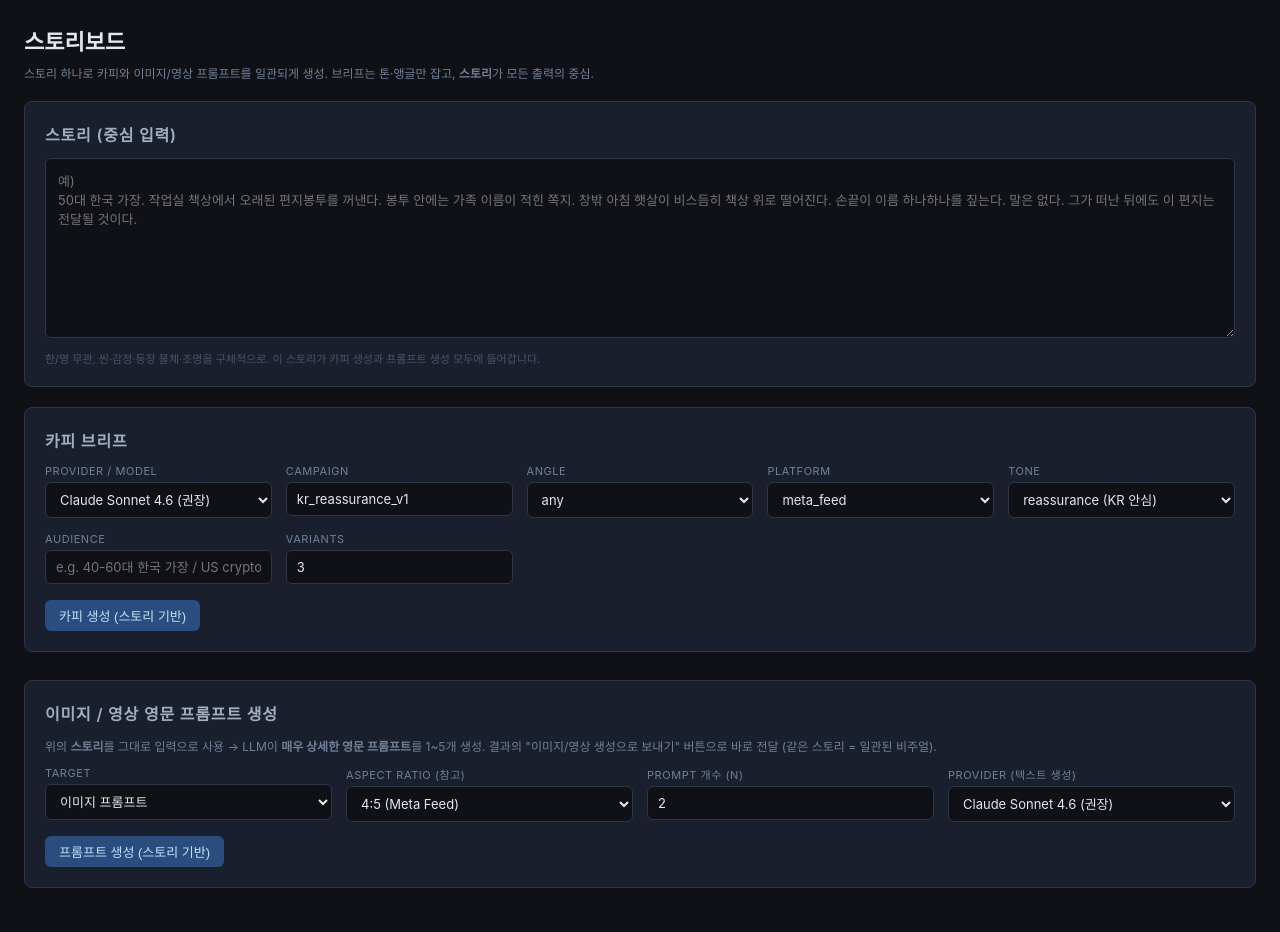
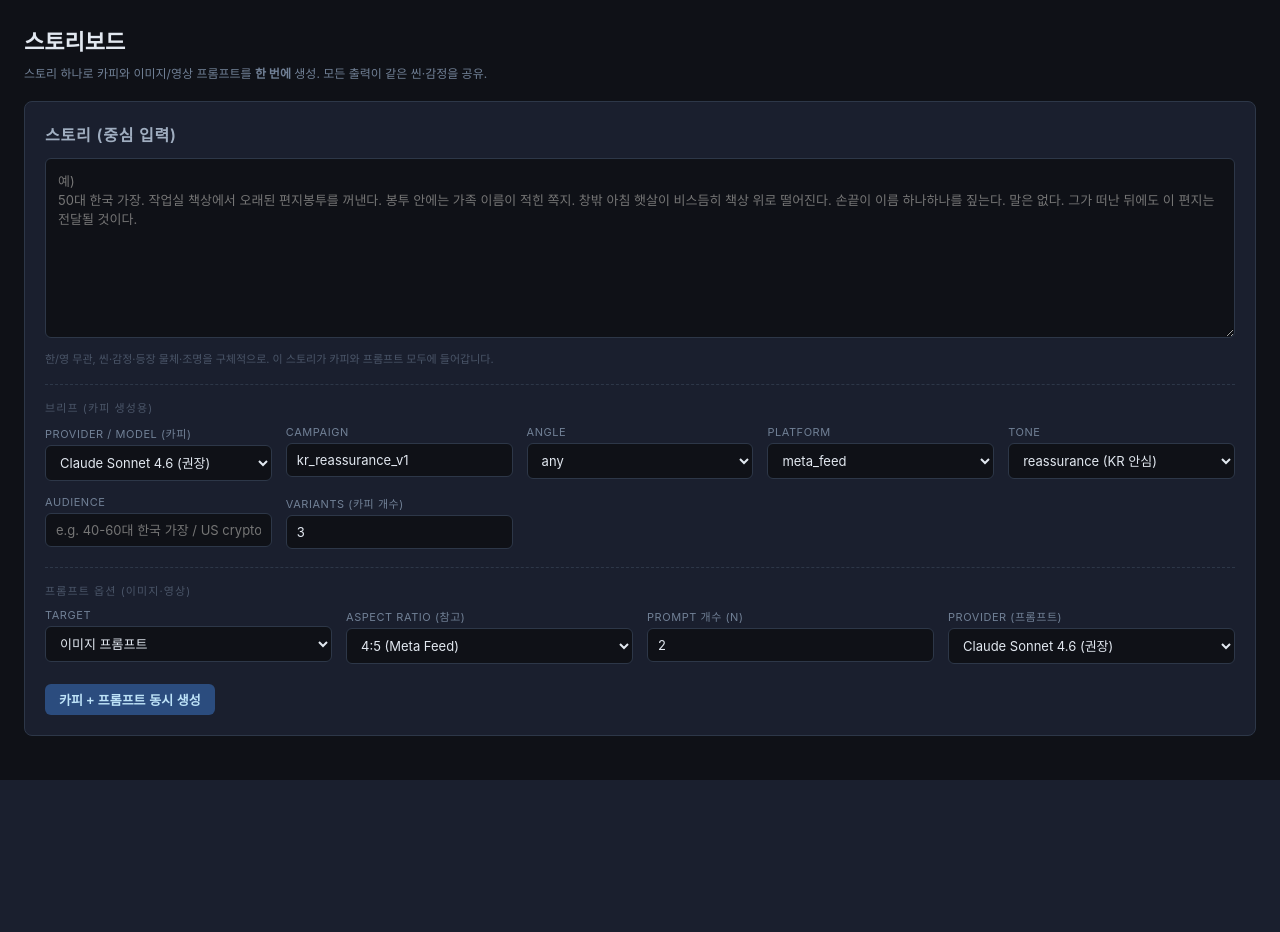
Before and after one commit to mdhong13/ad-optimizer, a FastAPI app: page /creative in a window 1280 px wide. Shown: the part 56-988 px from the top of the page. After the commit the page ends 836 px from the top, so only its background shows below. Run offline with FastAPI, Linux system fonts and the light colour scheme.

Commit message:
feat: 스토리보드 통합 카드 + 카피·프롬프트 동시 생성
브리프와 프롬프트 옵션을 스토리 카드로 통합, 단일 버튼으로
카피·프롬프트를 Promise.allSettled 병렬 호출. 한쪽 실패해도
다른 결과는 표시.

Co-Authored-By: Claude Opus 4.7 <noreply@anthropic.com>

```diff
--- a/web/templates/creative_copy.html
+++ b/web/templates/creative_copy.html
@@ -1,5 +1,5 @@
 {% extends "base.html" %}
-{% block title %}카피 생성 — OneMessage Ad Optimizer{% endblock %}
+{% block title %}스토리보드 — OneMessage Ad Optimizer{% endblock %}
 
 {% block head %}
 <style>
@@ -20,32 +20,30 @@
   .copy-btn { background: #2d3748; color: #a0aec0; border: none; padding: 4px 10px; border-radius: 4px; font-size: 11px; cursor: pointer; }
   .copy-btn:hover { background: #4a5568; color: #e2e8f0; }
   pre.raw { background: #0f1117; border: 1px solid #2d3748; border-radius: 6px; padding: 12px; font-size: 11px; color: #718096; overflow-x: auto; max-height: 260px; }
+  .section-divider { font-size: 11px; color: #4a5568; margin: 18px 0 10px; text-transform: uppercase; letter-spacing: 0.1em; border-top: 1px dashed #2d3748; padding-top: 14px; }
 </style>
 {% endblock %}
 
 {% block content %}
 <h1>스토리보드</h1>
 <div style="font-size:12px; color:#718096; margin-top:-12px; margin-bottom:20px;">
-  스토리 하나로 카피와 이미지/영상 프롬프트를 일관되게 생성. 브리프는 톤·앵글만 잡고, <strong>스토리</strong>가 모든 출력의 중심.
+  스토리 하나로 카피와 이미지/영상 프롬프트를 <strong>한 번에</strong> 생성. 모든 출력이 같은 씬·감정을 공유.
 </div>
 
-<!-- ========= 1. 스토리 ========= -->
+<!-- ========= 통합 입력 카드 ========= -->
 <div class="card">
   <h2>스토리 (중심 입력)</h2>
   <textarea id="story" style="min-height:180px; width:100%; background:#0f1117; color:#e2e8f0; border:1px solid #2d3748; border-radius:6px; padding:12px; font-size:13px; font-family:inherit; resize:vertical;"
     placeholder="예)
 50대 한국 가장. 작업실 책상에서 오래된 편지봉투를 꺼낸다. 봉투 안에는 가족 이름이 적힌 쪽지. 창밖 아침 햇살이 비스듬히 책상 위로 떨어진다. 손끝이 이름 하나하나를 짚는다. 말은 없다. 그가 떠난 뒤에도 이 편지는 전달될 것이다."></textarea>
   <div style="margin-top:8px; font-size:11px; color:#4a5568;">
-    한/영 무관, 씬·감정·등장 물체·조명을 구체적으로. 이 스토리가 카피 생성과 프롬프트 생성 모두에 들어갑니다.
+    한/영 무관, 씬·감정·등장 물체·조명을 구체적으로. 이 스토리가 카피와 프롬프트 모두에 들어갑니다.
   </div>
-</div>
 
-<!-- ========= 2. 카피 브리프 ========= -->
-<div class="card">
-  <h2>카피 브리프</h2>
+  <div class="section-divider">브리프 (카피 생성용)</div>
   <div class="form-grid">
     <div class="form-row">
-      <label>Provider / Model</label>
+      <label>Provider / Model (카피)</label>
       <select id="provider_id">
         {% for p in providers %}
           <option value="{{ p.id }}" {% if p.id == default_provider %}selected{% endif %}>{{ p.label }}</option>
@@ -97,35 +95,12 @@
       <input id="audience" type="text" placeholder="e.g. 40-60대 한국 가장 / US crypto holders">
     </div>
     <div class="form-row">
-      <label>Variants</label>
+      <label>Variants (카피 개수)</label>
       <input id="n_variants" type="number" min="1" max="8" value="3">
     </div>
   </div>
-  <div style="margin-top:16px; display:flex; gap:10px; align-items:center;">
-    <button class="btn btn-blue" id="gen-btn" onclick="generateCopy()">카피 생성 (스토리 기반)</button>
-    <span id="status" style="font-size:12px; color:#718096;"></span>
-  </div>
-</div>
 
-<div id="results" style="display:none;">
-  <div class="card">
-    <h2>결과 <span id="meta-label" style="font-weight:400; color:#718096; font-size:12px;"></span></h2>
-    <div id="variants"></div>
-  </div>
-  <div class="card">
-    <h2>Raw JSON</h2>
-    <pre class="raw" id="raw-json"></pre>
-  </div>
-</div>
-
-<!-- ========= 3. 영문 프롬프트 생성 ========= -->
-<div class="card" style="margin-top:28px;">
-  <h2>이미지 / 영상 영문 프롬프트 생성</h2>
-  <div style="font-size:12px; color:#718096; margin-bottom:12px;">
-    위의 <strong>스토리</strong>를 그대로 입력으로 사용 →
-    LLM이 <strong>매우 상세한 영문 프롬프트</strong>를 1~5개 생성.
-    결과의 "이미지/영상 생성으로 보내기" 버튼으로 바로 전달 (같은 스토리 = 일관된 비주얼).
-  </div>
+  <div class="section-divider">프롬프트 옵션 (이미지·영상)</div>
   <div class="form-grid">
     <div class="form-row">
       <label>Target</label>
@@ -150,7 +125,7 @@
       <input id="pg_n" type="number" min="1" max="5" value="2">
     </div>
     <div class="form-row">
-      <label>Provider (텍스트 생성)</label>
+      <label>Provider (프롬프트)</label>
       <select id="pg_provider">
         {% for p in providers %}
           <option value="{{ p.id }}" {% if p.id == default_provider %}selected{% endif %}>{{ p.label }}</option>
@@ -158,13 +133,29 @@
       </select>
     </div>
   </div>
-  <div style="margin-top:14px; display:flex; gap:10px; align-items:center; flex-wrap:wrap;">
-    <button class="btn btn-blue" id="pg-btn" onclick="generatePrompts()">프롬프트 생성 (스토리 기반)</button>
-    <span id="pg_status" style="font-size:12px; color:#718096;"></span>
+
+  <div style="margin-top:20px; display:flex; gap:10px; align-items:center; flex-wrap:wrap;">
+    <button class="btn btn-blue" id="gen-btn" onclick="generateAll()" style="font-weight:600;">카피 + 프롬프트 동시 생성</button>
+    <span id="status" style="font-size:12px; color:#718096;"></span>
   </div>
+</div>
 
-  <div id="pg_results" style="display:none; margin-top:16px;">
-    <h2 style="margin-top:0;">생성된 프롬프트 <span id="pg_meta" style="font-weight:400; color:#718096; font-size:12px;"></span></h2>
+<!-- ========= 카피 결과 ========= -->
+<div id="results" style="display:none;">
+  <div class="card">
+    <h2>카피 결과 <span id="meta-label" style="font-weight:400; color:#718096; font-size:12px;"></span></h2>
+    <div id="variants"></div>
+  </div>
+  <div class="card">
+    <h2>Raw JSON (카피)</h2>
+    <pre class="raw" id="raw-json"></pre>
+  </div>
+</div>
+
+<!-- ========= 프롬프트 결과 ========= -->
+<div id="pg_results" style="display:none;">
+  <div class="card">
+    <h2>프롬프트 결과 <span id="pg_meta" style="font-weight:400; color:#718096; font-size:12px;"></span></h2>
     <div id="pg_list"></div>
   </div>
 </div>
@@ -178,10 +169,12 @@ function setStatus(msg, color) {
   el.textContent = msg;
   el.style.color = color || "#718096";
 }
+function esc(s) {
+  return String(s == null ? "" : s).replace(/[&<>"]/g, c => ({"&":"&amp;","<":"&lt;",">":"&gt;",'"':"&quot;"})[c]);
+}
 
-async function generateCopy() {
-  const story = v("story").trim();
-  if (!story) { setStatus("먼저 스토리를 입력하세요", "#fc8181"); return; }
+// ========= 카피 생성 =========
+async function runCopy(story) {
   const brief = {
     campaign: v("campaign"),
     angle: v("angle"),
@@ -192,31 +185,62 @@ async function generateCopy() {
     story: story,
   };
   const payload = { brief, provider_id: v("provider_id") };
+  const r = await fetch("/creative/copy/generate", {
+    method: "POST",
+    headers: {"Content-Type": "application/json"},
+    body: JSON.stringify(payload),
+  });
+  const data = await r.json();
+  if (!r.ok) throw new Error(data.detail || r.statusText);
+  return data;
+}
+
+// ========= 프롬프트 생성 =========
+async function runPrompts(story) {
+  const payload = {
+    target: v("pg_target"),
+    brief_text: story,
+    aspect_ratio: v("pg_aspect"),
+    n: parseInt(v("pg_n"), 10) || 2,
+    provider_id: v("pg_provider"),
+  };
+  const r = await fetch("/creative/prompt/generate", {
+    method: "POST",
+    headers: {"Content-Type": "application/json"},
+    body: JSON.stringify(payload),
+  });
+  const data = await r.json();
+  if (!r.ok) throw new Error(data.detail || r.statusText);
+  return { data, target: payload.target, aspect: payload.aspect_ratio };
+}
+
+// ========= 통합 실행 =========
+async function generateAll() {
+  const story = v("story").trim();
+  if (!story) { setStatus("먼저 스토리를 입력하세요", "#fc8181"); return; }
   const btn = document.getElementById("gen-btn");
   btn.disabled = true;
-  setStatus("생성 중… (보통 10~30초)", "#63b3ed");
-  try {
-    const r = await fetch("/creative/copy/generate", {
-      method: "POST",
-      headers: {"Content-Type": "application/json"},
-      body: JSON.stringify(payload),
-    });
-    const data = await r.json();
-    if (!r.ok) {
-      setStatus("에러: " + (data.detail || r.statusText), "#fc8181");
-      return;
-    }
-    renderResults(data);
-    setStatus("완료", "#68d391");
-  } catch (e) {
-    setStatus("네트워크 에러: " + e.message, "#fc8181");
-  } finally {
-    btn.disabled = false;
+  setStatus("생성 중… 카피 + 프롬프트 병렬 (보통 15~40초)", "#63b3ed");
+
+  const [copyRes, pgRes] = await Promise.allSettled([runCopy(story), runPrompts(story)]);
+
+  const msgs = [];
+  if (copyRes.status === "fulfilled") {
+    renderResults(copyRes.value);
+    msgs.push(`✓ 카피 ${(copyRes.value.variants||[]).length}`);
+  } else {
+    msgs.push("✗ 카피: " + copyRes.reason.message);
   }
-}
+  if (pgRes.status === "fulfilled") {
+    renderPrompts(pgRes.value.data, pgRes.value.target, pgRes.value.aspect);
+    msgs.push(`✓ 프롬프트 ${(pgRes.value.data.prompts||[]).length}`);
+  } else {
+    msgs.push("✗ 프롬프트: " + pgRes.reason.message);
+  }
 
-function esc(s) {
-  return String(s == null ? "" : s).replace(/[&<>"]/g, c => ({"&":"&amp;","<":"&lt;",">":"&gt;",'"':"&quot;"})[c]);
+  const bothOk = copyRes.status === "fulfilled" && pgRes.status === "fulfilled";
+  setStatus(msgs.join(" · "), bothOk ? "#68d391" : (copyRes.status === "fulfilled" || pgRes.status === "fulfilled" ? "#f6ad55" : "#fc8181"));
+  btn.disabled = false;
 }
 
 function renderResults(data) {
@@ -272,46 +296,8 @@ function copyVariant(i) {
   navigator.clipboard.writeText(text).then(() => setStatus(`Variant ${i+1} 복사됨`, "#68d391"));
 }
 
-// ========= 프롬프트 생성 =========
-function pgSetStatus(msg, color) {
-  const el = document.getElementById("pg_status");
-  el.textContent = msg;
-  el.style.color = color || "#718096";
-}
-
-async function generatePrompts() {
-  const story = document.getElementById("story").value.trim();
-  if (!story) { pgSetStatus("먼저 상단 스토리를 입력하세요", "#fc8181"); return; }
-  const payload = {
-    target: document.getElementById("pg_target").value,
-    brief_text: story,
-    aspect_ratio: document.getElementById("pg_aspect").value,
-    n: parseInt(document.getElementById("pg_n").value, 10) || 2,
-    provider_id: document.getElementById("pg_provider").value,
-  };
-  const btn = document.getElementById("pg-btn");
-  btn.disabled = true;
-  pgSetStatus("프롬프트 생성 중…", "#63b3ed");
-  try {
-    const r = await fetch("/creative/prompt/generate", {
-      method: "POST",
-      headers: {"Content-Type": "application/json"},
-      body: JSON.stringify(payload),
-    });
-    const data = await r.json();
-    if (!r.ok) { pgSetStatus("에러: " + (data.detail || r.statusText), "#fc8181"); return; }
-    renderPrompts(data, payload.target, payload.aspect_ratio);
-    pgSetStatus(`완료 (${(data.prompts||[]).length}개)`, "#68d391");
-  } catch (e) {
-    pgSetStatus("네트워크 에러: " + e.message, "#fc8181");
-  } finally {
-    btn.disabled = false;
-  }
-}
-
 function renderPrompts(data, target, aspect) {
-  const box = document.getElementById("pg_results");
-  box.style.display = "block";
+  document.getElementById("pg_results").style.display = "block";
   const meta = data._meta || {};
   document.getElementById("pg_meta").textContent = `— ${target} · ${aspect} · ${meta.provider || ""}/${meta.model || ""}`;
   const prompts = data.prompts || [];
@@ -336,7 +322,7 @@ function renderPrompts(data, target, aspect) {
 function pgCopy(i) {
   const p = (window._pg_prompts || [])[i];
   if (!p) return;
-  navigator.clipboard.writeText(p).then(() => pgSetStatus(`Prompt ${i+1} 복사됨`, "#68d391"));
+  navigator.clipboard.writeText(p).then(() => setStatus(`Prompt ${i+1} 복사됨`, "#68d391"));
 }
 
 function pgSendTo(i, target, aspect) {
@@ -346,7 +332,7 @@ function pgSendTo(i, target, aspect) {
   localStorage.setItem("creative_prompt_handoff", JSON.stringify(handoff));
   const url = target === "video" ? "/creative/video" : "/creative/image";
   window.open(url, "_blank");
-  pgSetStatus(`Prompt ${i+1} → ${target} 페이지로 전송 (새 탭)`, "#68d391");
+  setStatus(`Prompt ${i+1} → ${target} 페이지로 전송 (새 탭)`, "#68d391");
 }
 </script>
 {% endblock %}
```
